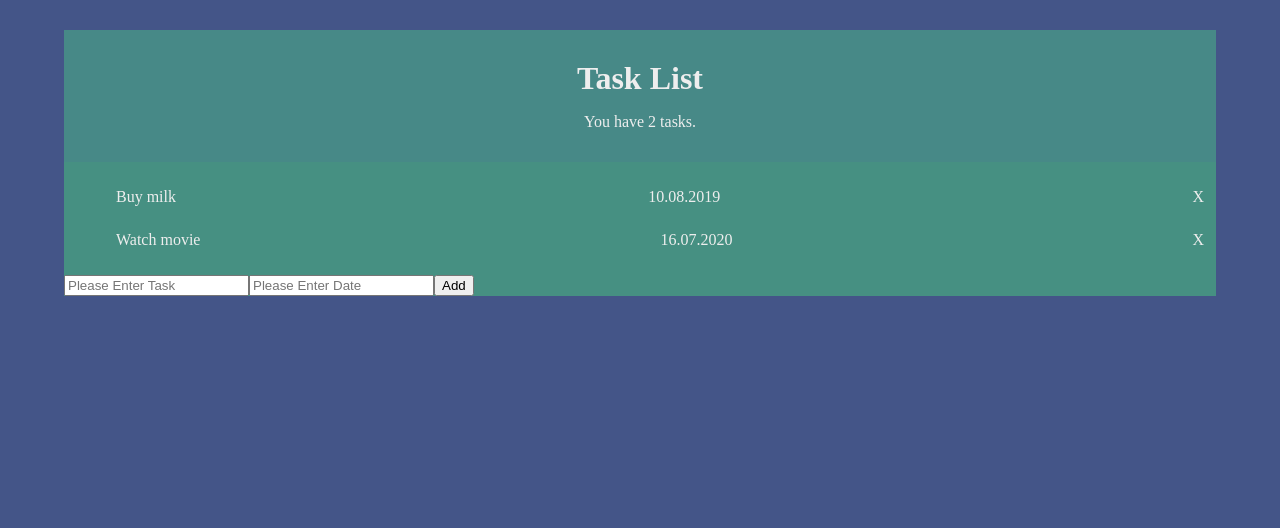
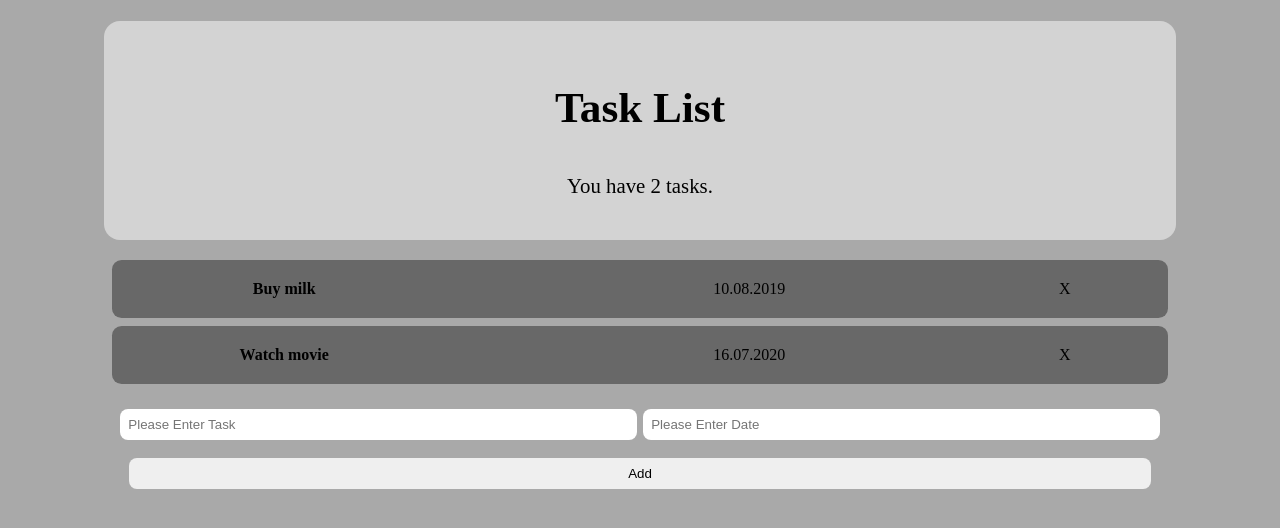
Before and after one commit to MSkibicki/react-hooks-context-project, a React (Create React App) app: page / in a window 1280 px wide. Shown: the top 528 px of the page. Built offline with nearby package versions, Linux system fonts and the light colour scheme.

Commit message:
added styling

```diff
--- a/src/index.css
+++ b/src/index.css
@@ -1,32 +1,80 @@
 body {
     margin: 0;
-    background: #445588;
+    background: darkgray;
+    padding: 0;
 }
 
 .App {
-    background: #469082;
-    margin: 30px auto;
-    width: 90%;
-    color: #eee;
+    color: black;
+    width: 85%;
+    text-align: center;
+    margin: 0 auto;
 }
 
 .menu {
     text-align: center;
-    background: #478987;
-    padding: 15px 30px;
+    background: lightgray;
+    padding: 1.3rem;
+    border-radius: 1rem;
+    margin: 1.3rem 0.5rem;
 }
 
 .menu h1 {
-    margin: 15px 0;
+    padding: 0.8rem;
+    font-size: 2.7rem;
+    font-weight: bold;
+}
+
+.menu p {
+    font-size: 1.3rem;
 }
 
 .task {
     display: flex;
     margin: 5px 2px;
+    max-width: 90%;
     padding: 10px;
     justify-content: space-between;
 }
 
+.name {
+    width: 33%;
+    font-weight: bold;
+}
+
+ul {
+    padding: 0 0.5rem;
+}
+
 li {
     list-style: none;
+    background-color: #686868;
+    margin: 0.5rem;
+    padding: 0.3rem;
+    border-radius: 0.6rem;
 }
+
+li:hover {
+    opacity: 0.6;
+}
+
+span {
+    cursor: pointer;
+}
+
+input[type="text"] {
+    padding: 0.5rem;
+    border: 0;
+    border-radius: 0.5rem;
+    margin: 0.6rem 0.2rem;
+    width: 46%;
+}
+
+input[type="submit"] {
+    margin: 0.5rem auto;
+    display: block;
+    padding: 0.5rem;
+    border: 0;
+    border-radius: 0.5rem;
+    width: 94%;
+}
```
Also changed, not shown: 1 other file (tests, documents, lock files or other folders).
